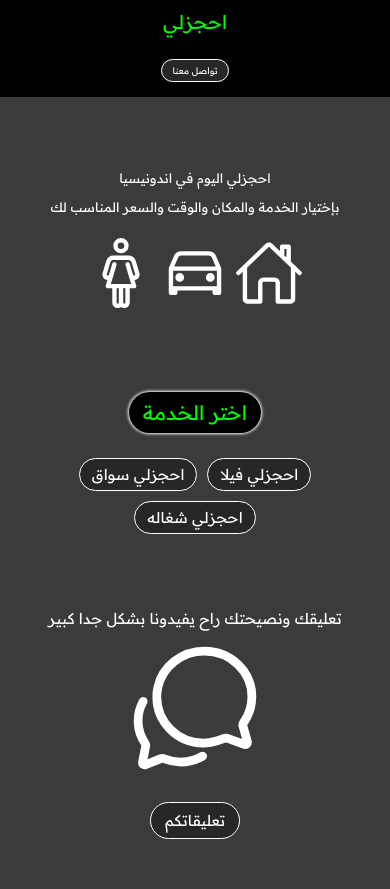
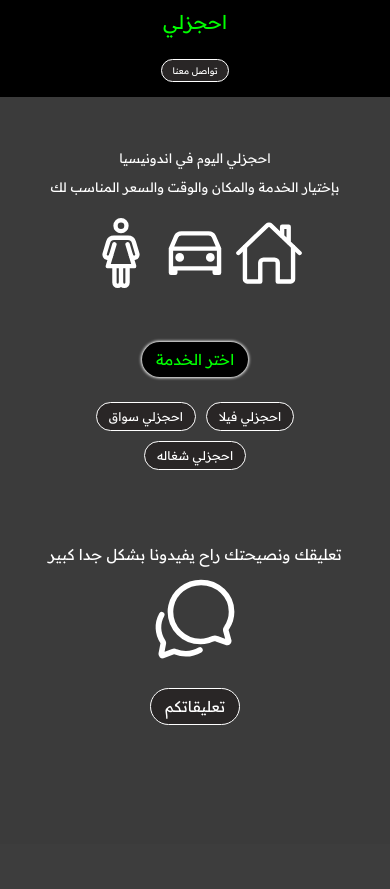
Before and after one commit to Bandar-Zuhair/Ahjoz-Mkany, a PHP site: page / in a window 390 px wide. After the commit the page ends 725 px from the top, so only its background shows below. Run offline with PHP 8.4, Linux system fonts and the light colour scheme.

Commit message:
Update style.css

```diff
--- a/style.css
+++ b/style.css
@@ -100,12 +118,14 @@ header {
 #my_Location_Link,
 #how_To_Book_Driver,
 #comments_Page,
-.custom_Cards_Class,
-#custom_Price_Div h1,
+#custom_Cards_Title,
+.custom_Card_Box_Options h1,
+#refresh_All_Cards_Btn,
 .villa_Details_Text_Contact_Us,
 .other_Services_Contact_Us,
 #go_Back_Villa_Details,
 #go_Back_Card,
+#show_Villa_Video_Btn,
 .exit_Full_Screen_Btn {
     background: rgb(41, 38, 38);
     text-decoration: none;
@@ -178,7 +200,7 @@ header {
 #sec1 {
     display: flex;
     justify-content: center;
-    padding: 170px 0 30px 0;
+    padding: 170px 0 0 0;
     min-height: 100px;
 }
 
@@ -409,8 +423,7 @@ header {
 
 /* All Villa Cards */
 #sec2,
-#sec5,
-#sec6 {
+#sec5 {
     direction: rtl;
 }
 
@@ -784,8 +854,34 @@ header {
         font-size: 15px;
     }
 
-    #villa_Details_Text h1 {
-        font-size: 10px;
+    #sec1 {
+        padding: 160px 0 0 0;
+    }
+
+    #villa_Details_Title h1 {
+        padding: 5px 10px;
+        font-size: 14px;
+    }
+
+    #villa_Details_Location h1 {
+        font-size: 11px;
+    }
+
+    #villa_Details_Description h1 {
+        font-size: 11px;
+    }
+
+    .Contact_For_More_Info_Btn {
+        font-size: 11px;
+    }
+
+    .villa_Details_Text_Contact_Us,
+    #show_Villa_Video_Btn {
+        font-size: 12px;
+    }
+
+    .villa_Details_Villa_Pass {
+        padding: 5px 10px;
     }
 
     #big_Img_Div img {
@@ -805,12 +901,16 @@ header {
         font-size: 12px;
     }
 
+    #sec1 {
+        padding: 150px 0 0 0;
+    }
+
     #go_Back_Card {
         font-size: 13px;
         padding: 4px 8px;
     }
 
-    .custom_Cards_Class {
+    #custom_Cards_Title {
         padding: 8px 14px;
         font-size: 17px;
     }
@@ -827,25 +927,29 @@ header {
         font-size: 11px;
     }
 
-    .villa_Details_Card {
-        padding: 0 10px 50px 10px;
-    }
-
-    .villa_Info .villa_id {
+    .villa_id {
         font-size: 9px;
     }
 
-    #villa_Details_Video_Area {
-        width: 36%;
+    #villa_Details_Title h1 {
+        font-size: 12px;
     }
-}
 
+    #villa_Details_Location h1 {
+        font-size: 11px;
+    }
 
+    #villa_Details_Description h1 {
+        font-size: 11px;
+    }
 
-/* 604px */
-@media(max-width:604px) {
-    #sec1 {
-        padding: 190px 0 30px 0;
+    .Contact_For_More_Info_Btn {
+        font-size: 11px;
+    }
+
+    .villa_Details_Text_Contact_Us,
+    #show_Villa_Video_Btn {
+        font-size: 10px;
     }
 }
 
@@ -864,12 +968,12 @@ header {
         font-size: 12px;
     }
 
+    #sec1 {
+        padding: 140px 0 0 0;
+    }
+
     .web_Icon {
         font-size: 90px;
-    }
-
-    #discount_Text {
-        font-size: 15px;
     }
 
     #other_Services_Title h1 {
@@ -912,7 +1016,7 @@ header {
     }
 
     #sec3 {
-        height: 290px;
+        height: 270px;
     }
 
     #sec3_Intro h1 {
@@ -920,7 +1024,7 @@ header {
     }
 
     #sec3_Icon {
-        font-size: 140px;
+        font-size: 120px;
     }
 
     #comments_Page {
@@ -992,20 +1114,26 @@ header {
         margin-bottom: 15px;
     }
 
-    #custom_Cards_Title {
+    #custom_Price_Title {
         font-size: 15px;
         padding: 8px 14px;
     }
 
-    #custom_Price_Div h1 {
+    .custom_Card_Box_Options h1 {
         font-size: 15px;
         padding: 8px 14px;
     }
+}
 
-    #villa_Details_Video_Area {
-        width: 48%;
+
+
+/* 523px */
+@media(max-width:523px) {
+    #sec1 {
+        padding: 180px 0 0 0;
     }
 }
+
 
 
 
@@ -1015,13 +1143,18 @@ header {
         width: 60%;
     }
 
+    #other_Services_Title h1 {
+        font-size: 15px;
+        padding: 8px 14px;
+    }
+
     #other_Services_Div h1 {
-        font-size: 15px;
+        font-size: 12px;
         padding: 6px 12px;
         margin: 0 5px;
     }
 
-    .custom_Cards_Class {
+    #custom_Cards_Title {
         padding: 6px 12px;
         font-size: 15px;
     }
@@ -1064,12 +1193,7 @@ header {
     }
 
     #sec1 {
-        padding: 170px 0 30px 0;
-    }
-
-    #discount_Text {
-        font-size: 13px;
-        padding: 8px 14px;
+        padding: 120px 0 0 0;
     }
 
     #other_Services_Div {
@@ -1104,17 +1228,39 @@ header {
         padding: 8px 14px;
     }
 
-    .arrow_Icon {
-        font-size: 30px;
+    #villa_Details_Title h1 {
+        font-size: 9px;
     }
 
-    #villa_Details_Video_Area {
-        width: 60%;
+    #villa_Details_Location h1 {
+        font-size: 8px;
+    }
+
+    #villa_Details_Description h1 {
+        font-size: 9px;
+    }
+
+    .Contact_For_More_Info_Btn {
+        font-size: 8px;
+    }
+
+    .villa_Details_Text_Contact_Us,
+    #show_Villa_Video_Btn {
+        font-size: 7px;
     }
 
     #go_Back_Villa_Details {
         font-size: 12px;
         padding: 5px 10px;
+    }
+}
+
+
+
+/* 447px */
+@media(max-width:447px) {
+    #sec1 {
+        padding: 150px 0 0 0;
     }
 }
 
@@ -1135,13 +1281,12 @@ header {
         font-size: 70px;
     }
 
-    #discount_Text {
-        font-size: 11px;
-        padding: 6px 12px;
+    #sec3 {
+        height: 230px;
     }
 
-    #sec3 {
-        height: 270px;
+    #sec3_Icon {
+        font-size: 90px;
     }
 
     #comments_Page {
@@ -1184,6 +1321,32 @@ header {
 @media(max-width:387px) {
     #big_Img_Div img {
         width: 70%;
+    }
+
+    #sec3_Intro h1 {
+        font-size: 13px;
+    }
+
+    #villa_Details_Title h1 {
+        font-size: 8px;
+    }
+
+    #villa_Details_Location h1 {
+        font-size: 7px;
+    }
+
+    #villa_Details_Description h1 {
+        font-size: 8px;
+    }
+
+    .Contact_For_More_Info_Btn {
+        font-size: 7px;
+    }
+
+    .villa_Details_Text_Contact_Us,
+    #show_Villa_Video_Btn {
+        font-size: 6px;
+        padding: 4px 8px;
     }
 }
 
@@ -1201,10 +1364,6 @@ header {
         font-size: 8px;
     }
 
-    #sec1 {
-        padding: 160px 0 30px 0;
-    }
-
     #sec1_Web_Intro h1 {
         font-size: 10px;
     }
@@ -1213,9 +1372,18 @@ header {
         font-size: 50px;
     }
 
-    #discount_Text {
-        font-size: 8px;
-        padding: 4px 10px;
+    #sec3_Intro h1 {
+        font-size: 11px;
+    }
+
+    #other_Services_Title h1 {
+        font-size: 13px;
+        padding: 6px 12px;
+    }
+
+    #other_Services_Div h1 {
+        font-size: 10px;
+        padding: 5px 10px;
     }
 
     #other_services_Page_Title {
@@ -1245,12 +1413,11 @@ header {
     }
 
     #sec3 {
-        height: 250px;
+        height: 220px;
     }
 
-
-    #sec3_Intro h1 {
-        font-size: 10px;
+    #sec4_Content {
+        height: 120px;
     }
 
     #sec4_Content div a {
@@ -1263,16 +1430,16 @@ header {
         padding: 6px 12px;
     }
 
-    .choose_Area_Intro {
+    #choose_Areas {
         font-size: 20px;
     }
 
     .intro_Area h1 {
         font-size: 14px;
-        padding: 6px 12px;
+        padding: 5px 10px;
     }
 
-    .custom_Cards_Class {
+    #custom_Cards_Title {
         font-size: 13px;
     }
 
@@ -1288,20 +1455,16 @@ header {
         font-size: 9px;
     }
 
-    .villa_Info .villa_id {
+    .villa_id {
         font-size: 7px;
-    }
-
-    #villa_Details_Text h1 {
-        font-size: 5px;
-    }
-
-    .villa_Details_Text_Contact_Us {
-        font-size: 9px;
     }
 
     #go_Back_Villa_Details {
         font-size: 10px;
+    }
+
+    .villa_Details_Villa_Pass {
+        padding: 3px 6px;
     }
 }
 
@@ -1309,16 +1472,53 @@ header {
 
 /* 320px */
 @media(max-width:320px) {
-    #villa_Details_Video_Area {
-        width: 80%;
+    #sec3_Intro h1 {
+        font-size: 9px;
+    }
+
+    #sec4_Content {
+        height: 90px;
+    }
+
+    #choose_Areas {
+        font-size: 15px;
+    }
+
+    #sec4_Content div a {
+        font-size: 11px;
+        padding: 5px 10px;
+    }
+
+    #other_Services_Title h1 {
+        font-size: 12px;
+    }
+
+    #other_Services_Div h1 {
+        font-size: 9px;
+    }
+
+    .intro_Area h1 {
+        font-size: 12px;
+    }
+
+    #villa_Details_Title h1 {
+        font-size: 7px;
+    }
+
+    #villa_Details_Location h1 {
+        font-size: 6px;
+    }
+
+    #villa_Details_Description h1 {
+        font-size: 7px;
+    }
+
+    .Contact_For_More_Info_Btn {
+        font-size: 6px;
+    }
+
+    .villa_Details_Text_Contact_Us,
+    #show_Villa_Video_Btn {
+        font-size: 5px;
     }
 }
-
-
-
-/* 261px */
-@media(max-width:261px) {
-    #sec1 {
-        padding: 190px 0 30px 0;
-    }
-}
```
Also changed, not shown: other parts of style.css (+229 -154 lines).
